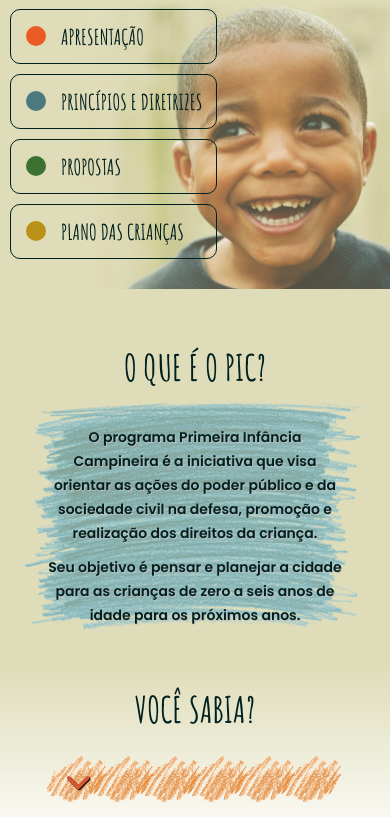
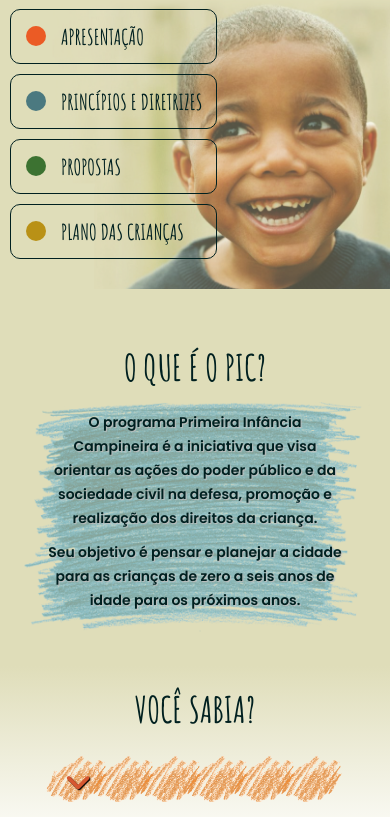
Before and after one commit to rterra90/PIC, a PHP site: page / in a window 390 px wide. Shown: the part 482-1299 px from the top of the page. Run offline with PHP 8.4, Linux system fonts and the light colour scheme; some libraries are stand-ins or nearby versions.

Commit message:
Update responsive-mobile.css

```diff
--- a/responsive-mobile.css
+++ b/responsive-mobile.css
@@ -252,7 +252,7 @@
     margin-left: auto;
     margin-right: auto;
     width: 85%;
-    transform: translateY(35px);
+    transform: translateY(20px);
     font-weight: 600;
     text-shadow: 1px 1px 1px #bfbfbf;
   }
```
